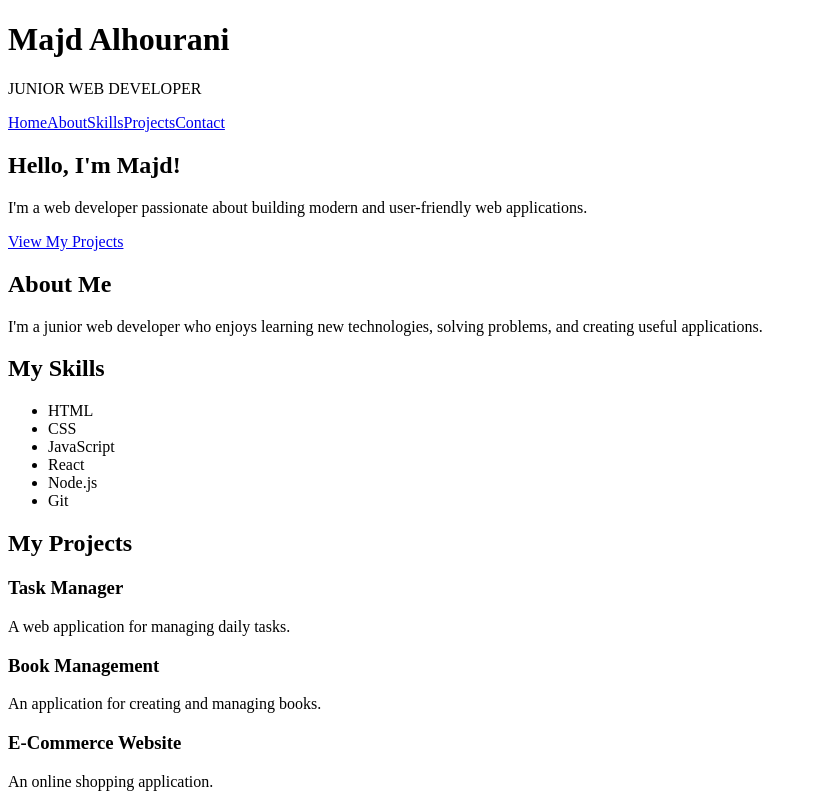
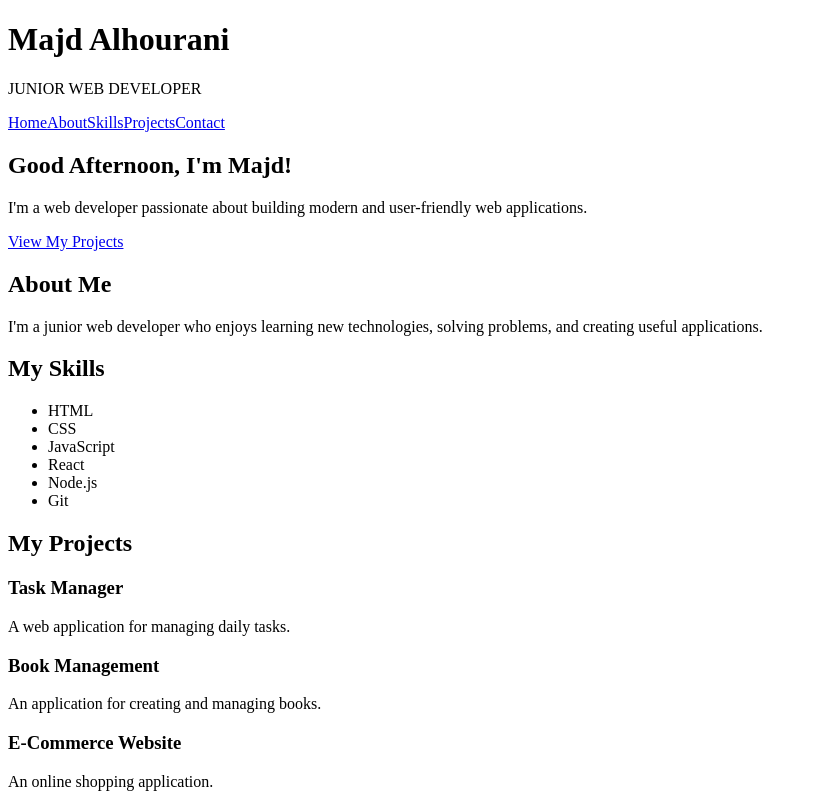
Before and after one commit to majd-hourani/jsx, a React (Vite) app: page / in a window 1280 px wide. Shown: the top 800 px of the page, without its empty margins (0-817 px from the left). Built offline with nearby package versions, Linux system fonts and the light colour scheme.

Commit message:
Add dynamic greeting based on current time

```diff
--- a/src/main.jsx
+++ b/src/main.jsx
@@ -30,6 +30,17 @@ function App() {
     },
   ];
 
+  const currentHour = new Date().getHours();
+  let greeting;
+
+  if (currentHour < 12) {
+    greeting = "Good Morning";
+  } else if (currentHour < 17) {
+    greeting = "Good Afternoon";
+  } else {
+    greeting = "Good Evening";
+  }
+
   return (
     <div>
       <header>
@@ -49,7 +60,9 @@ function App() {
 
       <main>
         <section id="home">
-          <h2>Hello, I'm {firstName}!</h2>
+          <h2>
+            {greeting}, I'm {firstName}!
+          </h2>
           <p>{introduction}</p>
           <a href="#projects">View My Projects</a>
         </section>
```
